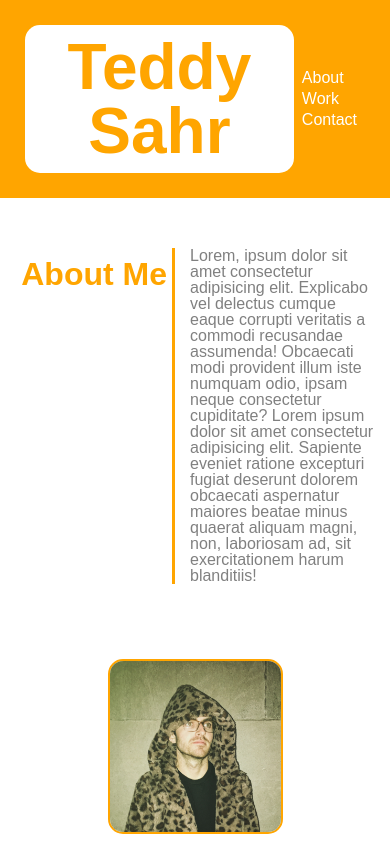
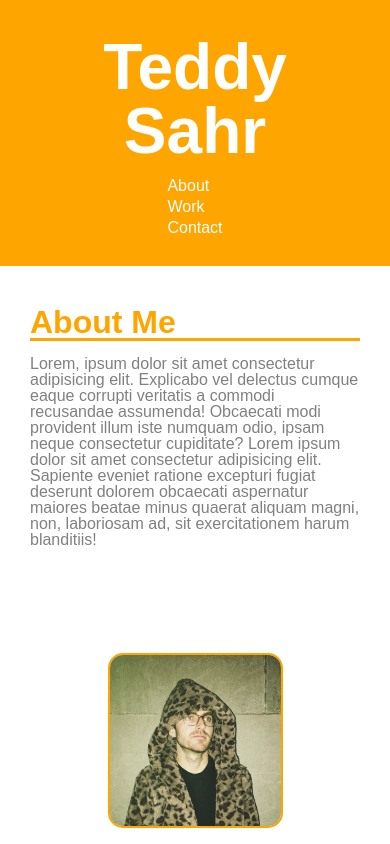
Before and after one commit to teddysahr/hw2-portfolio-repo, a plain HTML site: page index.html in a window 390 px wide. Shown: the top 844 px of the page. Drawn offline with Linux system fonts and the light colour scheme.

Commit message:
added media queries in css

```diff
--- a/assets/css/style.css
+++ b/assets/css/style.css
@@ -11,9 +11,8 @@ header {
 header h1 {
   text-align: center;
   padding: 10px;
-  border-radius: 15px;
-  background-color: white;
-  color: orange;
+
+  color: white;
   font-size: 400%;
 }
 
@@ -172,3 +171,37 @@ footer h2 {
   color: orange;
   border-radius: 5px;
 }
+
+@media screen and (max-width: 768px) {
+  header {
+    padding: 25px;
+    display: flex;
+    flex-direction: column;
+    flex-basis: initial;
+    align-items: center;
+    justify-content: space-between;
+    background-color: orange;
+    color: white;
+  }
+  .about-me-section {
+    display: flex;
+    flex-direction: column;
+    padding-top: 50px;
+    justify-content: center;
+    gap: 15px;
+    padding: 30px;
+  }
+  #about-me-title {
+    min-width: 175px;
+    font-size: 200%;
+    padding-top: 10px;
+    padding-right: 5px;
+    color: orange;
+    border-style: solid;
+    border-width: 3px;
+    border-top: 0px;
+    border-left: 0px;
+    border-right: 0px;
+    text-align: left;
+  }
+}
```
